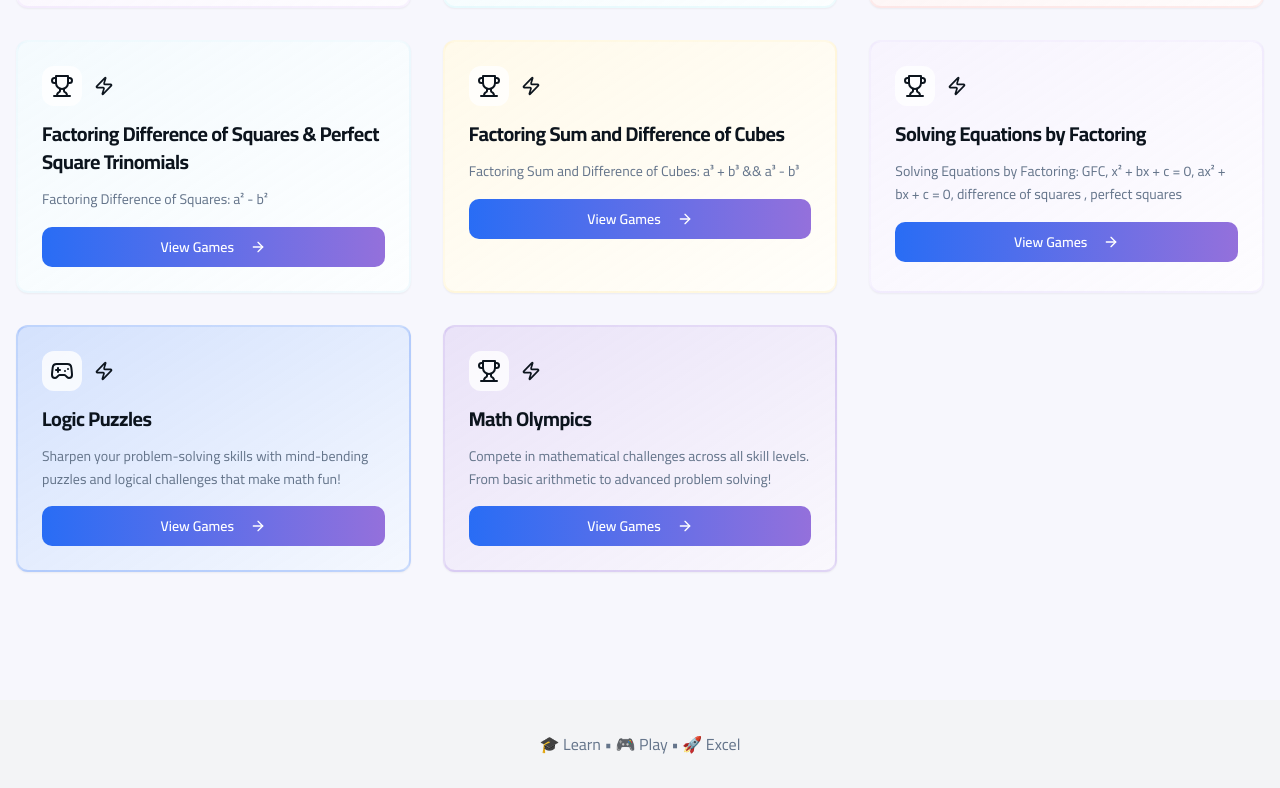
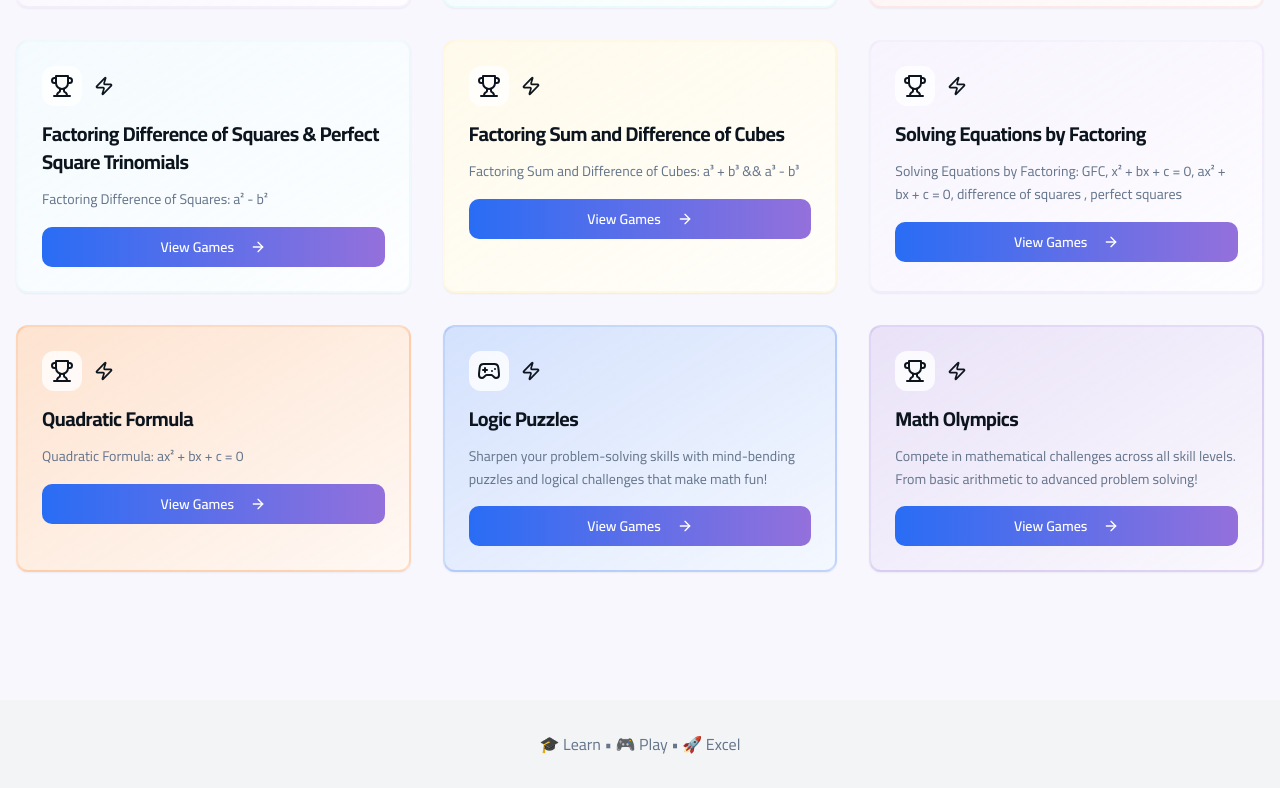
Before and after one commit to sanwaralkmali/math-skill-portal, a React (Vite) app: page / in a window 1280 px wide. Shown: the part 1492-2280 px from the top of the page. Built offline with nearby package versions, Linux system fonts and the light colour scheme.

Commit message:
Adding new Skill: Solving Equations using Quadratic Formula

```diff
--- a/src/pages/Index.tsx
+++ b/src/pages/Index.tsx
@@ -106,6 +106,13 @@ const mathSkills = [
     icon: <Trophy className="h-6 w-6" />,
   },
   {
+    title: "Quadratic Formula",
+    description: "Quadratic Formula: ax² + bx + c = 0",
+    skillName: "quadratic-formula",
+    color: "orange" as const,
+    icon: <Trophy className="h-6 w-6" />,
+  },
+  {
     title: "Logic Puzzles",
     description:
       "Sharpen your problem-solving skills with mind-bending puzzles and logical challenges that make math fun!",
```
Also changed, not shown: public/data/quadratic-formula.json (added, +20 -0 lines).
